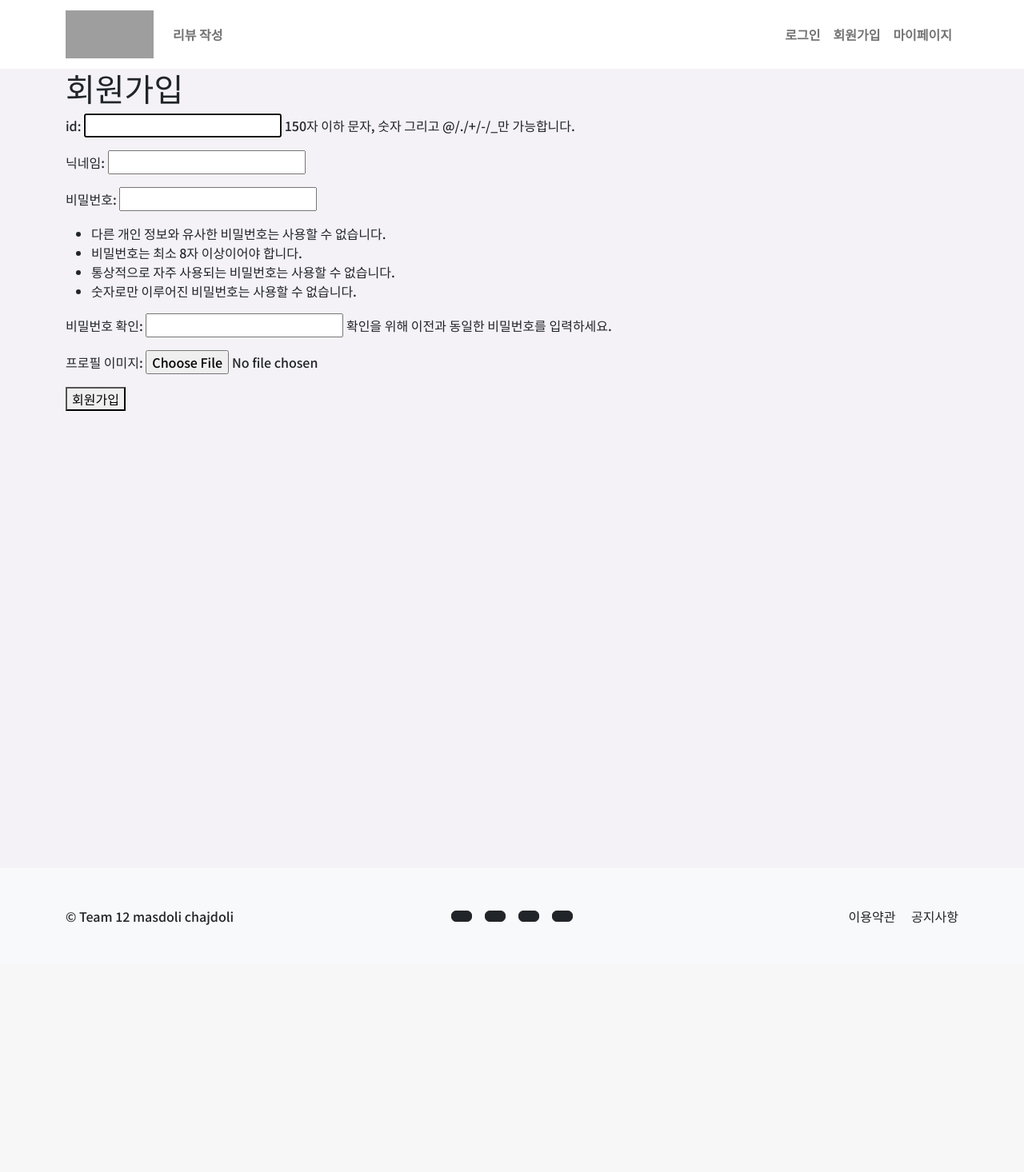
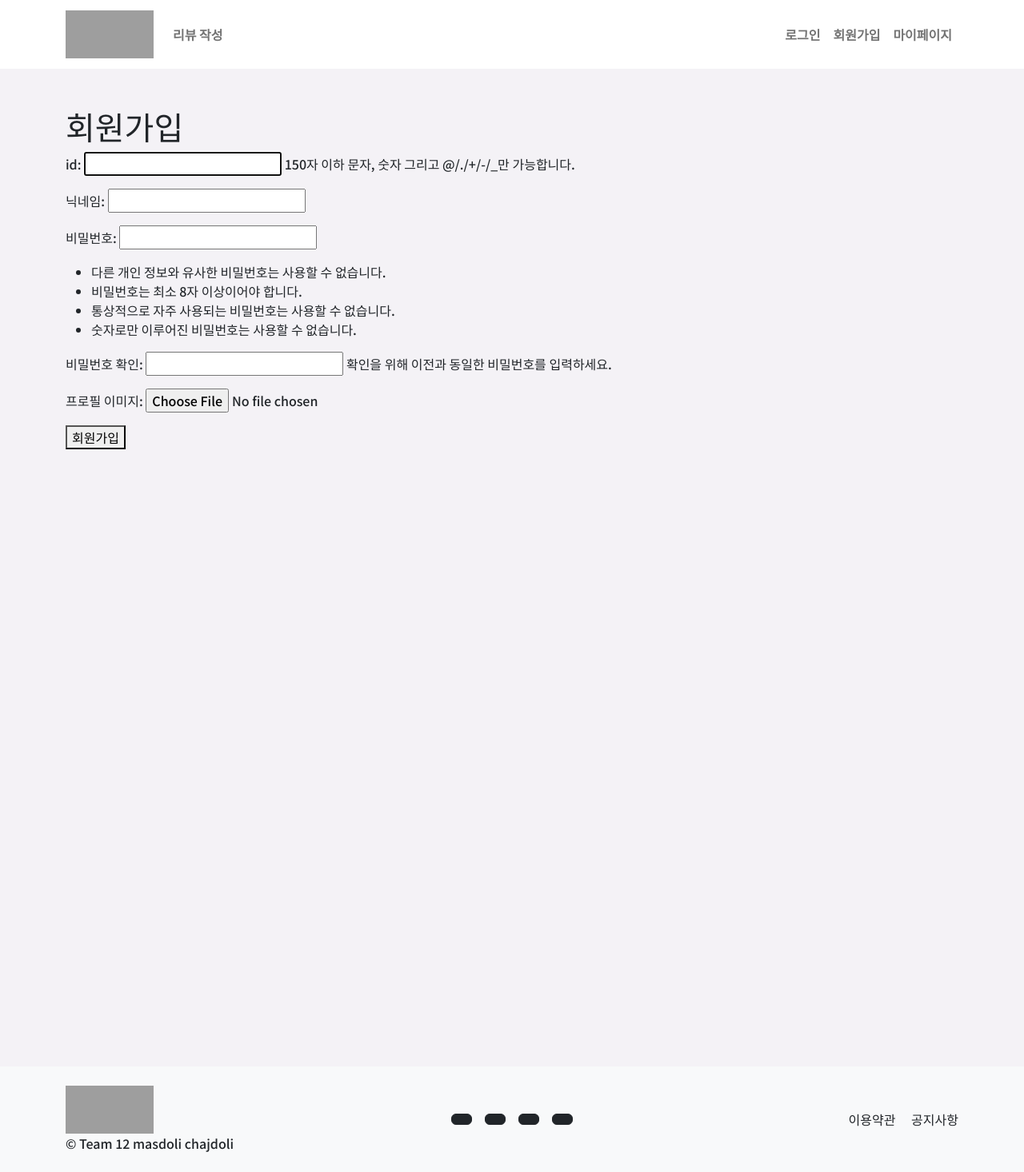
Before and after one commit to MoonSanghee/matdori, a Django app: page /accounts/signup/ in a window 1280 px wide. Shown: the whole page at 80% size. Before the commit the page ends 1157 px from the top, so only its background shows below. Run offline with Django 3.2, Linux system fonts and the light colour scheme; some libraries are stand-ins or nearby versions; grey boxes are pictures that could not be loaded.

Commit message:
footer/last

```diff
--- a/matdori/accounts/templates/accounts/signup.html
+++ b/matdori/accounts/templates/accounts/signup.html
@@ -3,11 +3,13 @@
 
 {% block content %}
 
+<div class="my-5">
   <h1>회원가입</h1>
   <form active="" method="POST">
     {% csrf_token %}
     {{ form.as_p }}
     <button type="submit">회원가입</button>
   </form>
+</div>
 
 {% endblock content %}
--- a/matdori/matdori/static/css/style.css
+++ b/matdori/matdori/static/css/style.css
@@ -12,5 +12,11 @@
 }
 
 .wrapper {
-  height: 1000px;
+  height: 1200px;
 }
+
+.footer_image {
+  color: rgb(244, 242, 246);
+  width: 110px;
+  height: 60px;
+}
--- a/matdori/templates/base.html
+++ b/matdori/templates/base.html
@@ -28,11 +28,11 @@
           <li class="nav-item">
             <a class="nav-link" href=""><strong>리뷰 작성</strong></a>
           </li>
-          </ul>
+        </ul>
       </div>
 
       <div>
-          <ul class="navbar-nav">
+        <ul class="navbar-nav">
           <li class="nav-item">
             <a class="nav-link" href="{% url 'accounts:login' %}"><strong>로그인</strong></a>
           </li>
@@ -57,10 +57,15 @@
 
 
 
-  <footer class="footer bg-light py-5">
+  <footer class="footer bg-light py-4">
     <div class="container">
       <div class="row align-items-center">
-        <div class="col-lg-4 text-lg-start">&copy; Team 12 masdoli chajdoli</div>
+        <div class="col-lg-4 text-lg-start d-flex flex-column">
+          <a class="navbar-brand fw-bold" href="{% url 'posts:index' %}">
+            <img class="footer_image" src="https://i.esdrop.com/d/t/bvRLlOwptP/Ug84j6LNz9.jpg" alt="matdori">
+          </a>
+          &copy; Team 12 masdoli chajdoli
+        </div>
         <div class="col-lg-4 my-3 my-lg-0 d-flex justify-content-center">
           <a class="btn btn-dark btn-social mx-2" href="#!" aria-label="Twitter"><i class="fab fa-twitter"></i></a>
           <a class="btn btn-dark btn-social mx-2" href="#!" aria-label="Facebook"><i class="fab fa-facebook-f"></i></a>
```
